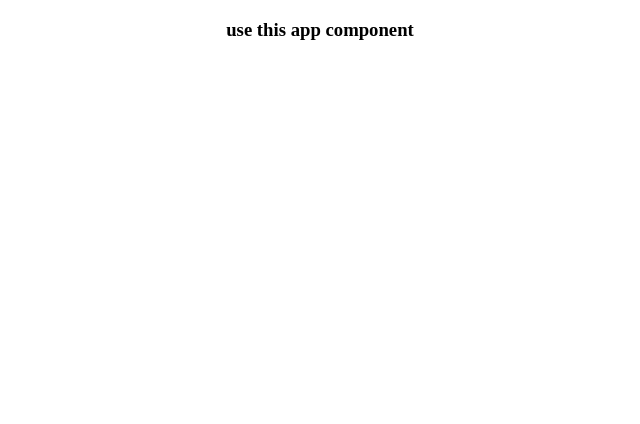
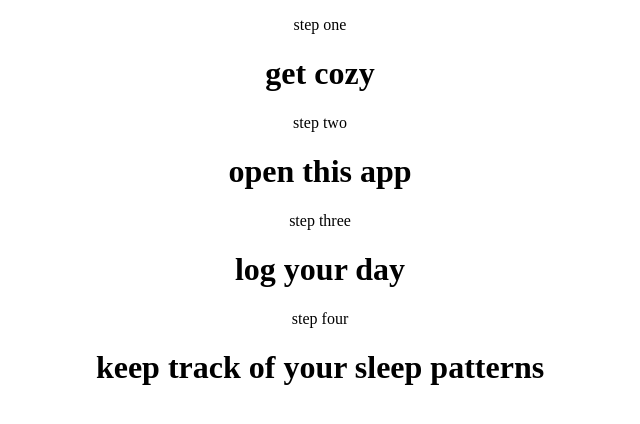
Before and after one commit to lilyshowlader/goodnight.me, a React (Create React App) app: page /useapp in a window 1280 px wide. Shown: the top 424 px of the page, without its empty margins (320-960 px from the left). Built offline with nearby package versions, Linux system fonts and the light colour scheme.

Commit message:
update UseApp component details

```diff
--- a/src/pages/Options/Options.jsx
+++ b/src/pages/Options/Options.jsx
@@ -8,7 +8,7 @@ const Options = () => {
     <p><Link to='/useapp' className={styles.fontTwo}>how to use this app</Link></p>
     </div>
     <div className={styles.buttonContainer}>
-    <p><Link to='/viewlogs className={styles.fontTwo}'className={styles.fontTwo}>view my sleep logs</Link></p>
+    <p><Link to='/viewlogs' className={styles.fontTwo}>view my sleep logs</Link></p>
     </div>
     <p><Link to='/logfortoday'className={styles.fontTwo}>log for today</Link></p>
     </>
--- a/src/pages/UseApp/UseApp.jsx
+++ b/src/pages/UseApp/UseApp.jsx
@@ -1,7 +1,14 @@
 const UseApp = () => {
   return (
     <>
-    <h3>use this app component</h3>
+    <p>step one</p>
+    <h1>get cozy</h1>
+    <p>step two</p>
+    <h1>open this app</h1>
+    <p>step three</p>
+    <h1>log your day</h1>
+    <p>step four</p>
+    <h1>keep track of your sleep patterns</h1>
     </>
   )
 }
```
